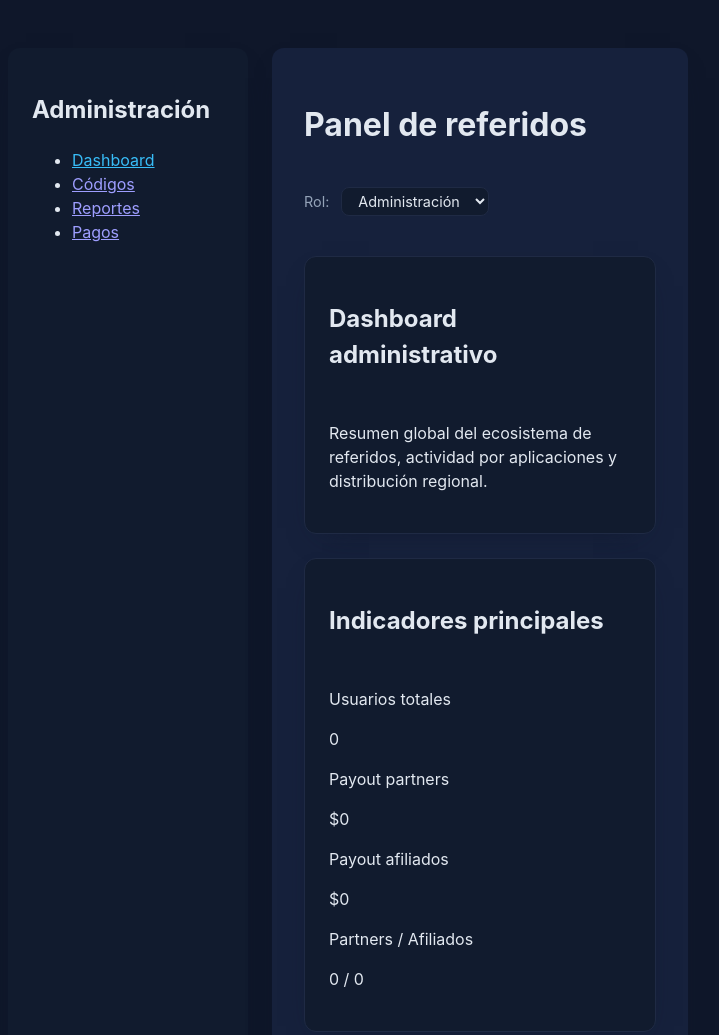
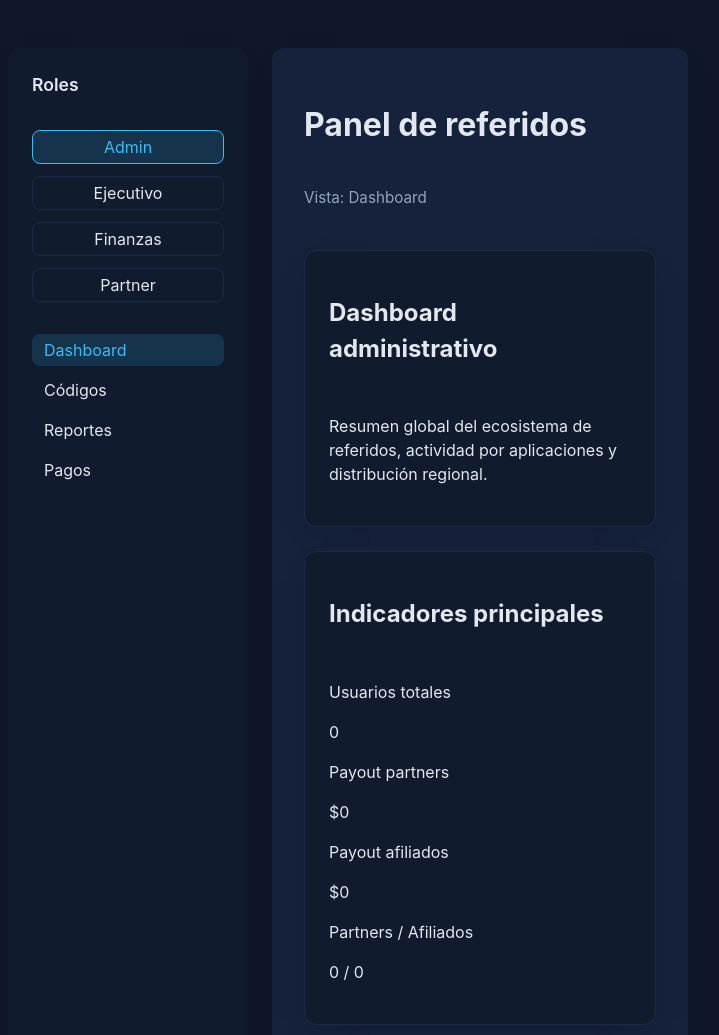
Before and after one commit to vladimir-escoto/partner_codes, a website with bundled scripts: page referral-system-web/src/index.html in a window 1280 px wide. Shown: the top 1035 px of the page, without its empty margins (40-759 px from the left). Built offline with nearby package versions, Linux system fonts and the light colour scheme.

Commit message:
feat: bootstrap dashboard router and sidebar

```diff
--- a/referral-system-web/src/components/sidebar.js
+++ b/referral-system-web/src/components/sidebar.js
@@ -1,94 +1,187 @@
-const MENU_BY_ROLE = {
-  admin: [
-    { label: 'Panel', href: '#admin-dashboard' },
-    { label: 'Usuarios', href: '#admin-users' },
-    { label: 'Reportes', href: '#admin-reports' },
-    { label: 'Configuración', href: '#admin-settings' }
-  ],
-  ejecutivo: [
-    { label: 'Resumen', href: '#exec-summary' },
-    { label: 'Campañas', href: '#exec-campaigns' },
-    { label: 'Clientes', href: '#exec-clients' },
-    { label: 'Seguimiento', href: '#exec-tracking' }
-  ],
-  finanzas: [
-    { label: 'Dashboard', href: '#finance-dashboard' },
-    { label: 'Pagos', href: '#finance-payments' },
-    { label: 'Facturación', href: '#finance-billing' },
-    { label: 'Compliance', href: '#finance-compliance' }
-  ],
-  partner: [
-    { label: 'Inicio', href: '#partner-home' },
-    { label: 'Referidos', href: '#partner-referrals' },
-    { label: 'Bonificaciones', href: '#partner-bonuses' },
-    { label: 'Centro de ayuda', href: '#partner-help' }
-  ]
-};
-
-const DEFAULT_MENU = [
-  { label: 'Inicio', href: '#home' },
-  { label: 'Soporte', href: '#support' }
+const ROLE_PRESETS = [
+  { id: 'admin', label: 'Admin' },
+  { id: 'ejecutivo', label: 'Ejecutivo' },
+  { id: 'finanzas', label: 'Finanzas' },
+  { id: 'partner', label: 'Partner' },
 ];
 
 const BASE_CLASS = 'ui-sidebar';
 
 const formatRole = (role) => (role || '').toString().trim().toLowerCase();
 
-function buildMenuItem({ label, href }) {
-  const item = document.createElement('li');
-  item.className = `${BASE_CLASS}__item`;
+const normaliseViewId = (view) => (view ?? '').toString().trim();
 
-  const anchor = document.createElement('a');
-  anchor.className = `${BASE_CLASS}__link`;
-  anchor.href = href || '#';
-  anchor.textContent = label;
+const createRoleOption = (option) => {
+  if (typeof option === 'string') {
+    return { id: formatRole(option), label: option };
+  }
+  const id = formatRole(option?.id ?? option?.value ?? option?.role);
+  const label = option?.label || option?.name || option?.title || option?.id || option?.value || 'Rol';
+  return { id, label };
+};
 
-  item.appendChild(anchor);
-  return item;
-}
+export function createSidebar({
+  roles = ROLE_PRESETS,
+  activeRole = ROLE_PRESETS[0].id,
+  activeView = null,
+  title = 'Menú de navegación',
+  onRoleChange,
+  onViewChange,
+  getViewsForRole,
+} = {}) {
+  const resolvedRoles = Array.from(new Map(roles.map((role) => {
+    const option = createRoleOption(role);
+    return [option.id, option];
+  })).values());
 
-/**
- * Crea un sidebar basado en el rol proporcionado.
- * @param {string} role - Rol del usuario (admin/ejecutivo/finanzas/partner)
- * @param {object} [options]
- * @param {string} [options.title] - Título que se muestra en la parte superior del menú.
- * @returns {HTMLElement}
- */
-export function createSidebar(role, { title = 'Menú' } = {}) {
-  const normalizedRole = formatRole(role);
-  const menu = MENU_BY_ROLE[normalizedRole] || DEFAULT_MENU;
+  let state = {
+    role: formatRole(activeRole) || resolvedRoles[0]?.id || 'admin',
+    view: normaliseViewId(activeView),
+  };
+
+  const roleButtons = new Map();
+  const viewButtons = new Map();
 
   const container = document.createElement('aside');
   container.className = BASE_CLASS;
-  container.setAttribute('data-role', normalizedRole || 'default');
+  container.setAttribute('data-role', state.role);
 
   const heading = document.createElement('h2');
   heading.className = `${BASE_CLASS}__title`;
   heading.textContent = title;
+  container.appendChild(heading);
+
+  const rolesWrapper = document.createElement('div');
+  rolesWrapper.className = `${BASE_CLASS}__roles`;
+  resolvedRoles.forEach((role) => {
+    const button = document.createElement('button');
+    button.type = 'button';
+    button.className = `${BASE_CLASS}__role`;
+    button.textContent = role.label;
+    button.dataset.role = role.id;
+    button.addEventListener('click', () => {
+      if (state.role === role.id) {
+        return;
+      }
+      setActiveRole(role.id);
+      if (typeof onRoleChange === 'function') {
+        onRoleChange(role.id);
+      }
+    });
+    roleButtons.set(role.id, button);
+    rolesWrapper.appendChild(button);
+  });
+  container.appendChild(rolesWrapper);
 
   const nav = document.createElement('nav');
   nav.className = `${BASE_CLASS}__nav`;
-  nav.setAttribute('aria-label', `Menú lateral ${normalizedRole || 'general'}`);
-
+  nav.setAttribute('aria-label', 'Menú contextual de vistas');
   const list = document.createElement('ul');
   list.className = `${BASE_CLASS}__list`;
-
-  menu.forEach((menuItem) => list.appendChild(buildMenuItem(menuItem)));
-
   nav.appendChild(list);
-  container.appendChild(heading);
   container.appendChild(nav);
 
-  if (!MENU_BY_ROLE[normalizedRole]) {
-    const info = document.createElement('p');
-    info.className = `${BASE_CLASS}__info`;
-    info.textContent = 'Rol sin configuración específica. Mostrando menú genérico.';
-    container.appendChild(info);
+  const emptyState = () => {
+    list.innerHTML = '';
+    const item = document.createElement('li');
+    item.className = `${BASE_CLASS}__item ${BASE_CLASS}__item--empty`;
+    item.textContent = 'Sin vistas disponibles.';
+    list.appendChild(item);
+  };
+
+  const setActiveView = (viewId) => {
+    const normalized = normaliseViewId(viewId);
+    state = { ...state, view: normalized };
+    viewButtons.forEach((button, id) => {
+      if (id === normalized) {
+        button.classList.add('is-active');
+        button.setAttribute('aria-current', 'page');
+      } else {
+        button.classList.remove('is-active');
+        button.removeAttribute('aria-current');
+      }
+    });
+  };
+
+  const refreshViewButtons = (views) => {
+    list.innerHTML = '';
+    viewButtons.clear();
+
+    if (!Array.isArray(views) || views.length === 0) {
+      emptyState();
+      return;
+    }
+
+    views.forEach(({ id, label }) => {
+      const normalizedId = normaliseViewId(id);
+      const item = document.createElement('li');
+      item.className = `${BASE_CLASS}__item`;
+
+      const button = document.createElement('button');
+      button.type = 'button';
+      button.className = `${BASE_CLASS}__link`;
+      button.textContent = label ?? normalizedId;
+      button.dataset.view = normalizedId;
+      button.addEventListener('click', () => {
+        setActiveView(normalizedId);
+        if (typeof onViewChange === 'function') {
+          onViewChange(state.role, normalizedId);
+        }
+      });
+
+      item.appendChild(button);
+      list.appendChild(item);
+      viewButtons.set(normalizedId, button);
+    });
+
+    if (state.view && viewButtons.has(state.view)) {
+      setActiveView(state.view);
+    } else {
+      const firstView = viewButtons.keys().next().value;
+      if (firstView) {
+        setActiveView(firstView);
+      }
+    }
+  };
+
+  const setActiveRole = (roleId, { views } = {}) => {
+    const normalized = formatRole(roleId);
+    if (!normalized) {
+      return;
+    }
+    state = { ...state, role: normalized };
+    container.setAttribute('data-role', normalized);
+    roleButtons.forEach((button, id) => {
+      if (id === normalized) {
+        button.classList.add('is-active');
+        button.setAttribute('aria-current', 'true');
+      } else {
+        button.classList.remove('is-active');
+        button.removeAttribute('aria-current');
+      }
+    });
+
+    const nextViews = Array.isArray(views)
+      ? views
+      : typeof getViewsForRole === 'function'
+        ? getViewsForRole(normalized)
+        : [];
+    refreshViewButtons(nextViews);
+  };
+
+  const refreshViews = () => {
+    setActiveRole(state.role);
+  };
+
+  setActiveRole(state.role, { views: typeof getViewsForRole === 'function' ? getViewsForRole(state.role) : [] });
+  if (state.view) {
+    setActiveView(state.view);
   }
 
-  return container;
+  return {
+    element: container,
+    setActiveRole,
+    setActiveView,
+    refreshViews,
+  };
 }
-
-export function registerSidebarRole(role, items) {
-  MENU_BY_ROLE[formatRole(role)] = Array.isArray(items) && items.length ? items : DEFAULT_MENU;
-}
--- a/referral-system-web/src/js/main.js
+++ b/referral-system-web/src/js/main.js
@@ -1,6 +1,12 @@
 import { ensureSeed } from '../seed.js';
 import { loadDB } from './db.js';
-import { createSidebar, registerSidebarRole } from '../components/sidebar.js';
+import { createSidebar } from '../components/sidebar.js';
+import {
+  registerRoutes,
+  navigate,
+  setContentContainer,
+  getAvailableViews,
+} from './router.js';
 import { renderAdminDashboard } from './views/admin/admin.dashboard.js';
 import { renderAdminCodes } from './views/admin/admin.codes.js';
 import { renderAdminReports } from './views/admin/admin.reports.js';
@@ -13,126 +19,42 @@ import { renderPartnerDashboard } from './views/partner/partner.dashboard.js';
 import { renderPartnerMyCode } from './views/partner/partner.myCode.js';
 import { renderPartnerPayments } from './views/partner/partner.payments.js';
 
-ensureSeed();
-loadDB();
-
-const ROLE_CONFIG = {
-  admin: {
-    title: 'Administración',
-    routes: [
-      { id: 'admin-dashboard', label: 'Dashboard', render: renderAdminDashboard },
-      { id: 'admin-codes', label: 'Códigos', render: renderAdminCodes },
-      { id: 'admin-reports', label: 'Reportes', render: renderAdminReports },
-      { id: 'admin-payments', label: 'Pagos', render: renderAdminPayments },
-    ],
-  },
-  ejecutivo: {
-    title: 'Ejecutivo',
-    routes: [
-      { id: 'executive-dashboard', label: 'Dashboard', render: renderExecutiveDashboard },
-      { id: 'executive-payments', label: 'Pagos', render: renderExecutivePayments },
-    ],
-  },
-  finanzas: {
-    title: 'Finanzas',
-    routes: [
-      { id: 'finance-payments', label: 'Pagos', render: renderFinancePayments },
-      { id: 'finance-history', label: 'Historial', render: renderFinanceHistory },
-    ],
-  },
-  partner: {
-    title: 'Partner',
-    routes: [
-      { id: 'partner-dashboard', label: 'Dashboard', render: renderPartnerDashboard },
-      { id: 'partner-my-code', label: 'Mi código & afiliados', render: renderPartnerMyCode },
-      { id: 'partner-payments', label: 'Pagos', render: renderPartnerPayments },
-    ],
-  },
+const ROUTE_DEFINITIONS = {
+  admin: [
+    { view: 'dashboard', label: 'Dashboard', render: renderAdminDashboard },
+    { view: 'codes', label: 'Códigos', render: renderAdminCodes },
+    { view: 'reports', label: 'Reportes', render: renderAdminReports },
+    { view: 'payments', label: 'Pagos', render: renderAdminPayments },
+  ],
+  ejecutivo: [
+    { view: 'dashboard', label: 'Dashboard', render: renderExecutiveDashboard },
+    { view: 'payments', label: 'Pagos', render: renderExecutivePayments },
+  ],
+  finanzas: [
+    { view: 'payments', label: 'Pagos', render: renderFinancePayments },
+    { view: 'history', label: 'Historial', render: renderFinanceHistory },
+  ],
+  partner: [
+    { view: 'dashboard', label: 'Dashboard', render: renderPartnerDashboard },
+    { view: 'my-code', label: 'Mi código & afiliados', render: renderPartnerMyCode },
+    { view: 'payments', label: 'Pagos', render: renderPartnerPayments },
+  ],
 };
 
-const state = {
-  role: 'admin',
-  routeId: 'admin-dashboard',
-  sidebarLinks: [],
-  viewContainer: null,
-};
+const DEFAULT_ROLE = 'admin';
+const DEFAULT_VIEW = 'dashboard';
 
-function decorateMenuLinks(sidebar, roleConfig) {
-  state.sidebarLinks = [];
-  const anchors = sidebar.querySelectorAll('a');
-  anchors.forEach((anchor, index) => {
-    const route = roleConfig.routes[index];
-    if (!route) return;
-    anchor.dataset.routeId = route.id;
-    anchor.addEventListener('click', (event) => {
-      event.preventDefault();
-      navigate(state.role, route.id);
-    });
-    state.sidebarLinks.push({ id: route.id, anchor });
-  });
-  updateActiveLink();
-}
+const boot = () => {
+  ensureSeed();
+  loadDB();
 
-function updateActiveLink() {
-  state.sidebarLinks.forEach(({ id, anchor }) => {
-    if (!anchor) return;
-    if (id === state.routeId) {
-      anchor.classList.add('is-active');
-    } else {
-      anchor.classList.remove('is-active');
-    }
-  });
-}
-
-function renderView(role, routeId) {
-  const roleConfig = ROLE_CONFIG[role];
-  if (!roleConfig) return;
-  const route = roleConfig.routes.find((item) => item.id === routeId) ?? roleConfig.routes[0];
-  if (!route || !state.viewContainer) return;
-
-  state.viewContainer.innerHTML = '';
-  route.render(state.viewContainer, {
-    role,
-    routeId: route.id,
-    refresh: () => renderView(role, route.id),
-  });
-}
-
-function navigate(role, routeId) {
-  state.role = role;
-  state.routeId = routeId;
-  updateActiveLink();
-  renderView(role, routeId);
-}
-
-function buildRoleSelector(onChange) {
-  const wrapper = document.createElement('label');
-  wrapper.className = 'role-selector';
-  wrapper.textContent = 'Rol: ';
-
-  const select = document.createElement('select');
-  Object.entries(ROLE_CONFIG).forEach(([key, config]) => {
-    const option = document.createElement('option');
-    option.value = key;
-    option.textContent = config.title;
-    select.appendChild(option);
-  });
-  select.value = state.role;
-  select.addEventListener('change', (event) => {
-    const nextRole = event.target.value;
-    const nextConfig = ROLE_CONFIG[nextRole];
-    if (!nextConfig) return;
-    onChange(nextRole, nextConfig);
+  Object.entries(ROUTE_DEFINITIONS).forEach(([role, routes]) => {
+    registerRoutes(role, routes);
   });
 
-  wrapper.appendChild(select);
-  return { wrapper, select };
-}
-
-function renderLayout() {
   const appRoot = document.querySelector('#app');
   if (!appRoot) {
-    throw new Error('No se encontró el nodo raíz #app');
+    throw new Error('No se encontró el nodo raíz #app para montar la aplicación.');
   }
 
   appRoot.innerHTML = '';
@@ -140,59 +62,69 @@ function renderLayout() {
   const layout = document.createElement('div');
   layout.className = 'app';
 
-  const sidebarContainer = document.createElement('aside');
-  sidebarContainer.className = 'sidebar';
-
-  const content = document.createElement('main');
-  content.className = 'content';
-
   const header = document.createElement('header');
   header.className = 'content__header';
-  const title = document.createElement('h1');
-  title.textContent = 'Panel de referidos';
-  header.appendChild(title);
 
-  const { wrapper: roleSelector, select } = buildRoleSelector((nextRole) => {
-    const nextConfig = ROLE_CONFIG[nextRole];
-    if (!nextConfig) return;
-    state.role = nextRole;
-    state.routeId = nextConfig.routes[0]?.id ?? null;
-    const sidebar = buildSidebar(nextRole);
-    sidebarContainer.innerHTML = '';
-    sidebarContainer.appendChild(sidebar);
-    updateActiveLink();
-    renderView(state.role, state.routeId);
-  });
+  const heading = document.createElement('h1');
+  heading.textContent = 'Panel de referidos';
+  header.appendChild(heading);
 
-  header.appendChild(roleSelector);
+  const subtitle = document.createElement('p');
+  subtitle.className = 'content__subtitle';
+  header.appendChild(subtitle);
 
   const viewContainer = document.createElement('section');
   viewContainer.className = 'view-container';
 
+  const content = document.createElement('main');
+  content.id = 'content';
+  content.className = 'content';
   content.appendChild(header);
   content.appendChild(viewContainer);
 
-  layout.appendChild(sidebarContainer);
+  setContentContainer(viewContainer);
+
+  const sidebar = createSidebar({
+    activeRole: DEFAULT_ROLE,
+    activeView: DEFAULT_VIEW,
+    getViewsForRole: getAvailableViews,
+    onRoleChange: (nextRole) => {
+      const availableViews = getAvailableViews(nextRole);
+      const defaultView = availableViews[0]?.id;
+      const nextRoute = navigate(nextRole, defaultView);
+      syncSidebar(nextRoute);
+      updateSubtitle(nextRoute);
+    },
+    onViewChange: (role, view) => {
+      const nextRoute = navigate(role, view);
+      syncSidebar(nextRoute);
+      updateSubtitle(nextRoute);
+    },
+    title: 'Roles',
+  });
+
+  const sidebarElement = sidebar.element;
+  sidebarElement.id = 'sidebar';
+  sidebarElement.classList.add('sidebar');
+
+  layout.appendChild(sidebarElement);
   layout.appendChild(content);
-
   appRoot.appendChild(layout);
 
-  state.viewContainer = viewContainer;
+  const updateSubtitle = ({ role, view }) => {
+    const available = getAvailableViews(role);
+    const current = available.find((item) => item.id === view);
+    subtitle.textContent = current?.label ? `Vista: ${current.label}` : '';
+  };
 
-  function buildSidebar(role) {
-    const config = ROLE_CONFIG[role];
-    registerSidebarRole(role, config.routes.map((item) => ({ label: item.label, href: `#${item.id}` })));
-    const sidebar = createSidebar(role, { title: config.title });
-    decorateMenuLinks(sidebar, config);
-    return sidebar;
-  }
+  const syncSidebar = ({ role, view }) => {
+    sidebar.setActiveRole(role, { views: getAvailableViews(role) });
+    sidebar.setActiveView(view);
+  };
 
-  const initialSidebar = buildSidebar(state.role);
-  sidebarContainer.appendChild(initialSidebar);
-  select.value = state.role;
-  state.routeId = ROLE_CONFIG[state.role].routes[0].id;
-  updateActiveLink();
-  renderView(state.role, state.routeId);
-}
+  const initialRoute = navigate(DEFAULT_ROLE, DEFAULT_VIEW);
+  syncSidebar(initialRoute);
+  updateSubtitle(initialRoute);
+};
 
-renderLayout();
+boot();
--- a/referral-system-web/src/js/router.js
+++ b/referral-system-web/src/js/router.js
@@ -0,0 +1,127 @@
+const normalize = (value) => (value ?? '').toString().trim().toLowerCase();
+
+const buildViewKey = (value) => (value ?? '').toString().trim();
+
+const routes = new Map();
+let contentContainer = null;
+let currentRoute = { role: null, view: null };
+
+const ensureRoleBucket = (role) => {
+  const normalizedRole = normalize(role);
+  if (!routes.has(normalizedRole)) {
+    routes.set(normalizedRole, { order: [], views: new Map() });
+  }
+  return routes.get(normalizedRole);
+};
+
+const renderFallback = (message) => {
+  if (!contentContainer) {
+    return;
+  }
+  contentContainer.innerHTML = '';
+  const wrapper = document.createElement('section');
+  wrapper.className = 'card';
+
+  const heading = document.createElement('h2');
+  heading.textContent = 'Vista no disponible';
+  wrapper.appendChild(heading);
+
+  const copy = document.createElement('p');
+  copy.textContent = message;
+  wrapper.appendChild(copy);
+
+  contentContainer.appendChild(wrapper);
+};
+
+export const setContentContainer = (node) => {
+  if (!(node instanceof HTMLElement)) {
+    throw new TypeError('setContentContainer(node) espera un elemento HTML.');
+  }
+  contentContainer = node;
+};
+
+export const registerRoute = ({ role, view, label, render }) => {
+  const normalizedRole = normalize(role);
+  const viewKey = buildViewKey(view);
+
+  if (!normalizedRole) {
+    throw new Error('registerRoute requiere un rol válido.');
+  }
+  if (!viewKey) {
+    throw new Error('registerRoute requiere una vista con identificador.');
+  }
+  if (typeof render !== 'function') {
+    throw new TypeError(`registerRoute("${normalizedRole}", "${viewKey}") espera una función render.`);
+  }
+
+  const bucket = ensureRoleBucket(normalizedRole);
+  if (!bucket.views.has(viewKey)) {
+    bucket.order.push(viewKey);
+  }
+  bucket.views.set(viewKey, {
+    label: label || viewKey,
+    render,
+  });
+};
+
+export const registerRoutes = (role, viewDefinitions) => {
+  if (!Array.isArray(viewDefinitions)) {
+    throw new TypeError('registerRoutes(role, views) espera un arreglo de vistas.');
+  }
+  viewDefinitions.forEach((definition) => {
+    registerRoute({ role, ...definition });
+  });
+};
+
+export const getAvailableViews = (role) => {
+  const normalizedRole = normalize(role);
+  const bucket = routes.get(normalizedRole);
+  if (!bucket) {
+    return [];
+  }
+  return bucket.order.map((viewId) => {
+    const entry = bucket.views.get(viewId);
+    return {
+      id: viewId,
+      label: entry?.label ?? viewId,
+    };
+  });
+};
+
+export const getCurrentRoute = () => ({ ...currentRoute });
+
+export const navigate = (role, view) => {
+  if (!contentContainer) {
+    throw new Error('navigate(role, view) requiere un contenedor de contenido configurado.');
+  }
+
+  const normalizedRole = normalize(role);
+  const bucket = routes.get(normalizedRole);
+  if (!bucket || bucket.order.length === 0) {
+    currentRoute = { role: normalizedRole || null, view: null };
+    renderFallback(`No se encontraron vistas configuradas para el rol "${role ?? 'desconocido'}".`);
+    return { ...currentRoute };
+  }
+
+  let targetView = buildViewKey(view);
+  if (!targetView || !bucket.views.has(targetView)) {
+    [targetView] = bucket.order;
+  }
+
+  const entry = bucket.views.get(targetView);
+  if (!entry) {
+    currentRoute = { role: normalizedRole, view: targetView };
+    renderFallback(`La vista "${targetView}" no está registrada para el rol "${role}".`);
+    return { ...currentRoute };
+  }
+
+  contentContainer.innerHTML = '';
+  entry.render(contentContainer, {
+    role: normalizedRole,
+    view: targetView,
+    navigate,
+  });
+
+  currentRoute = { role: normalizedRole, view: targetView };
+  return { ...currentRoute };
+};
--- a/referral-system-web/src/styles/base.css
+++ b/referral-system-web/src/styles/base.css
@@ -65,6 +65,66 @@ body {
   color: var(--color-accent);
 }
 
+.sidebar .ui-sidebar__title {
+  margin: 0 0 var(--space-md);
+  font-size: 1.1rem;
+  font-weight: 600;
+}
+
+.sidebar .ui-sidebar__roles {
+  display: grid;
+  grid-template-columns: repeat(auto-fit, minmax(120px, 1fr));
+  gap: var(--space-sm);
+}
+
+.sidebar .ui-sidebar__role {
+  padding: var(--space-2xs) var(--space-sm);
+  border-radius: var(--radius-sm);
+  border: 1px solid var(--color-border);
+  background: transparent;
+  color: inherit;
+  font: inherit;
+  cursor: pointer;
+  transition: background 0.2s ease, color 0.2s ease;
+}
+
+.sidebar .ui-sidebar__role.is-active {
+  background: var(--color-accent-soft);
+  color: var(--color-accent);
+  border-color: var(--color-accent);
+}
+
+.sidebar .ui-sidebar__list {
+  list-style: none;
+  margin: var(--space-md) 0 0;
+  padding: 0;
+  display: grid;
+  gap: var(--space-xs);
+}
+
+.sidebar .ui-sidebar__link {
+  width: 100%;
+  text-align: left;
+  padding: var(--space-2xs) var(--space-sm);
+  border-radius: var(--radius-sm);
+  border: none;
+  background: transparent;
+  color: inherit;
+  font: inherit;
+  cursor: pointer;
+  transition: background 0.2s ease, color 0.2s ease;
+}
+
+.sidebar .ui-sidebar__link.is-active {
+  background: var(--color-accent-soft);
+  color: var(--color-accent);
+}
+
+.sidebar .ui-sidebar__item--empty {
+  color: var(--color-text-muted);
+  font-size: 0.9rem;
+}
+
 .content {
   background: var(--color-surface-alt);
   border-radius: var(--radius-md);
@@ -82,6 +142,12 @@ body {
   justify-content: space-between;
   gap: var(--space-md);
   margin-bottom: var(--space-md);
+}
+
+.content__subtitle {
+  margin: 0;
+  font-size: 0.95rem;
+  color: var(--color-text-muted);
 }
 
 .role-selector {
```
Also changed, not shown: 1 other file.
